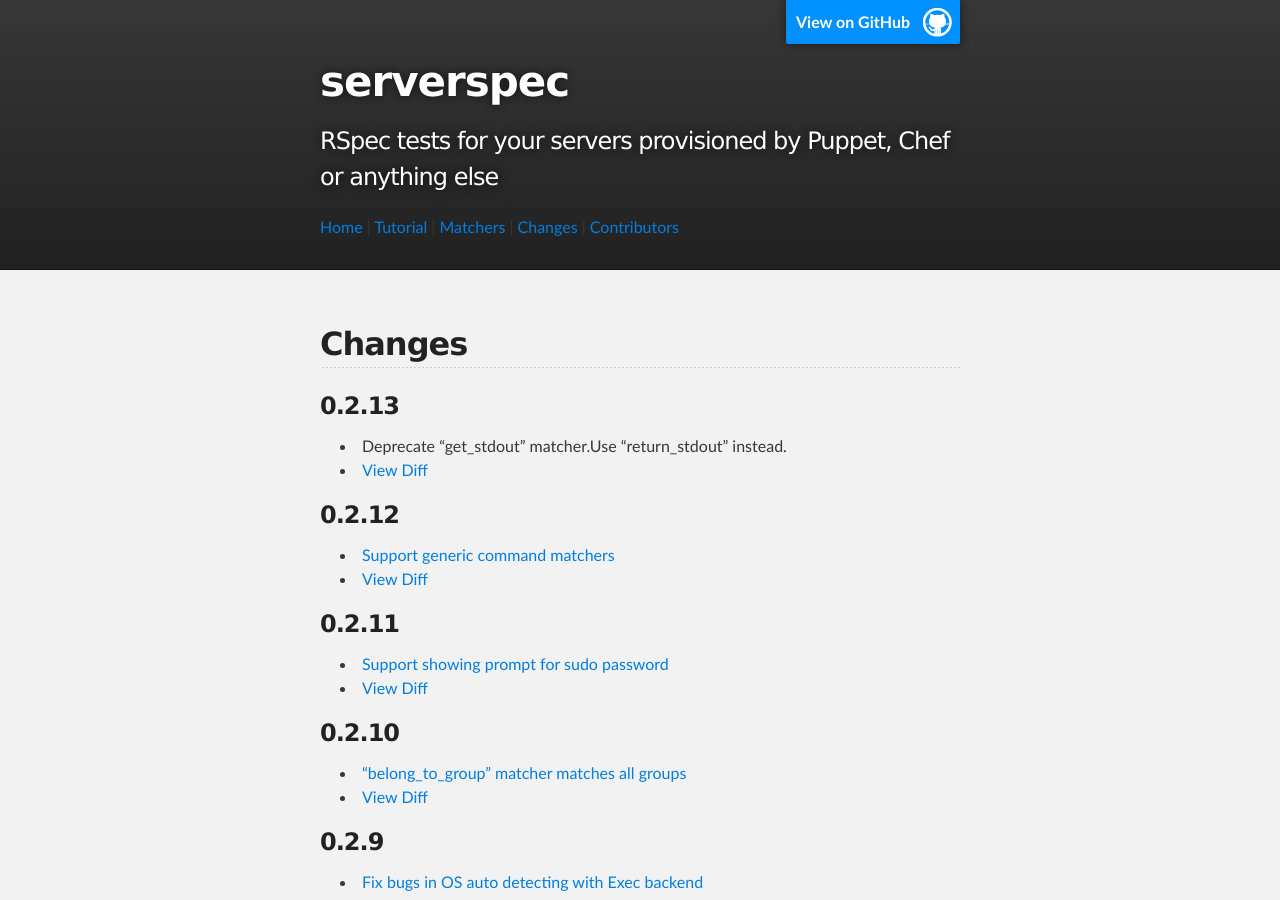
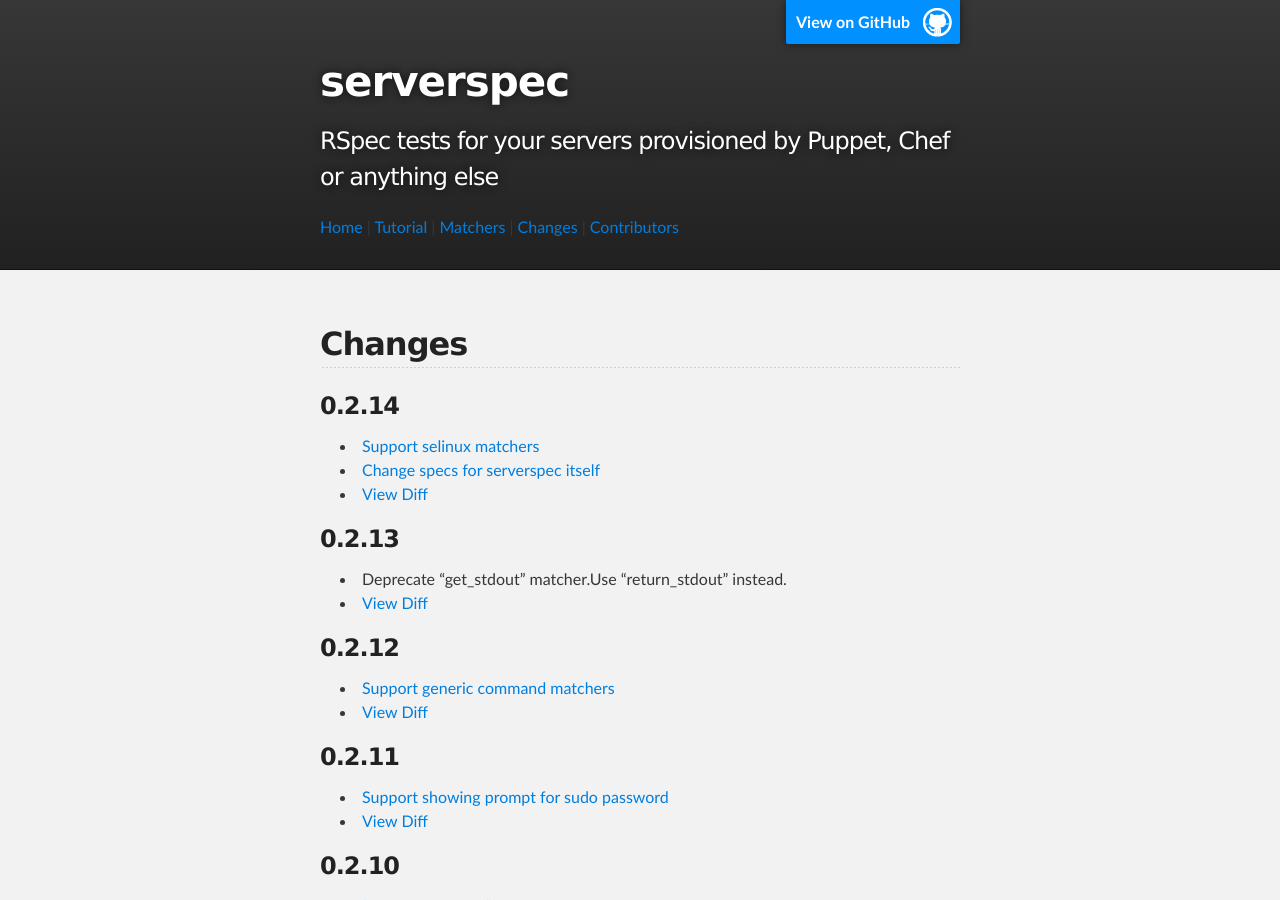
Before and after one commit to serverspec/serverspec.github.io, a Jekyll site: the page built from changes.md, in a window 1280 px wide and 900 px high. Built offline with Jekyll 4.4.1, drawn with Linux system fonts in a browser that asks for light colours; Markdown is read by kramdown in place of the engine named in the settings.

Commit message:
Add changes for v0.2.14

```diff
--- a/changes.md
+++ b/changes.md
@@ -4,6 +4,11 @@ title: changes
 ---
 
 ## Changes
+
+### 0.2.14
+ * [Support selinux matchers](https://github.com/mizzy/serverspec/pull/64)
+ * [Change specs for serverspec itself](https://github.com/mizzy/serverspec/pull/65)
+ * [View Diff](https://github.com/mizzy/serverspec/compare/v0.2.13...v0.2.14)
 
 ### 0.2.13
  * Deprecate "get\_stdout" matcher.Use "return\_stdout" instead.
```
